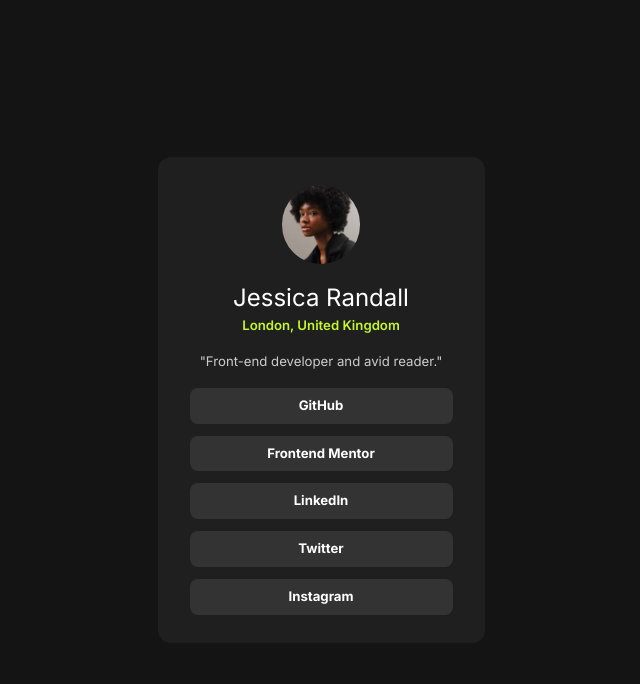
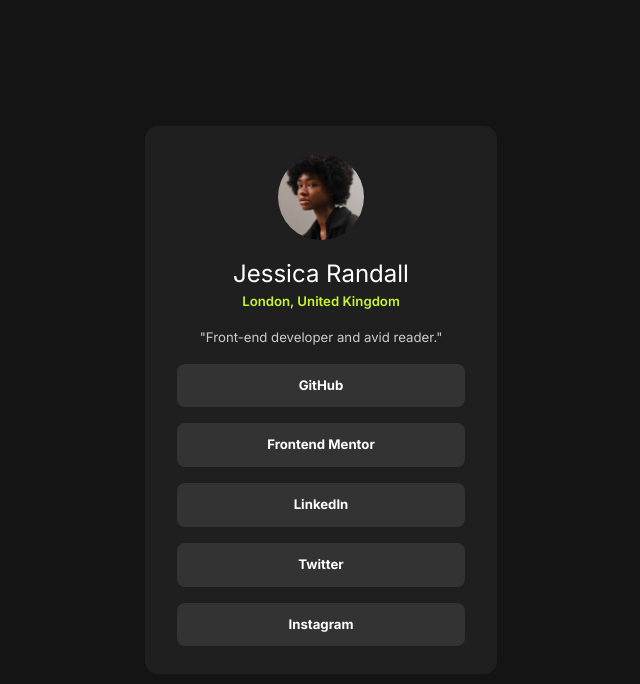
Before and after one commit to ayemteezy/social-links, a plain HTML site: page index.html in a window 1280 px wide. Shown: the whole page, without its empty margins (319-959 px from the left). Drawn offline with Linux system fonts and the light colour scheme.

Commit message:
style: changes in spacings and paddings

```diff
--- a/style.css
+++ b/style.css
@@ -98,7 +98,7 @@ body {
 }
 
 main {
-  max-width: 375px;
+  max-width: 400px;
   width: 100%;
   padding: 1.5rem;
 }
@@ -143,14 +143,14 @@ p {
 .profile__social-links {
   display: flex;
   flex-direction: column;
-  gap: 0.75rem;
+  gap: 1rem;
 
   width: 100%;
 }
 
 .profile__social-links li {
   background-color: var(--clr-primary-700);
-  padding: 0.5rem;
+  padding: 0.75rem;
   border-radius: 0.5rem;
   font-weight: var(--fw-bolder);
   cursor: pointer;
```
